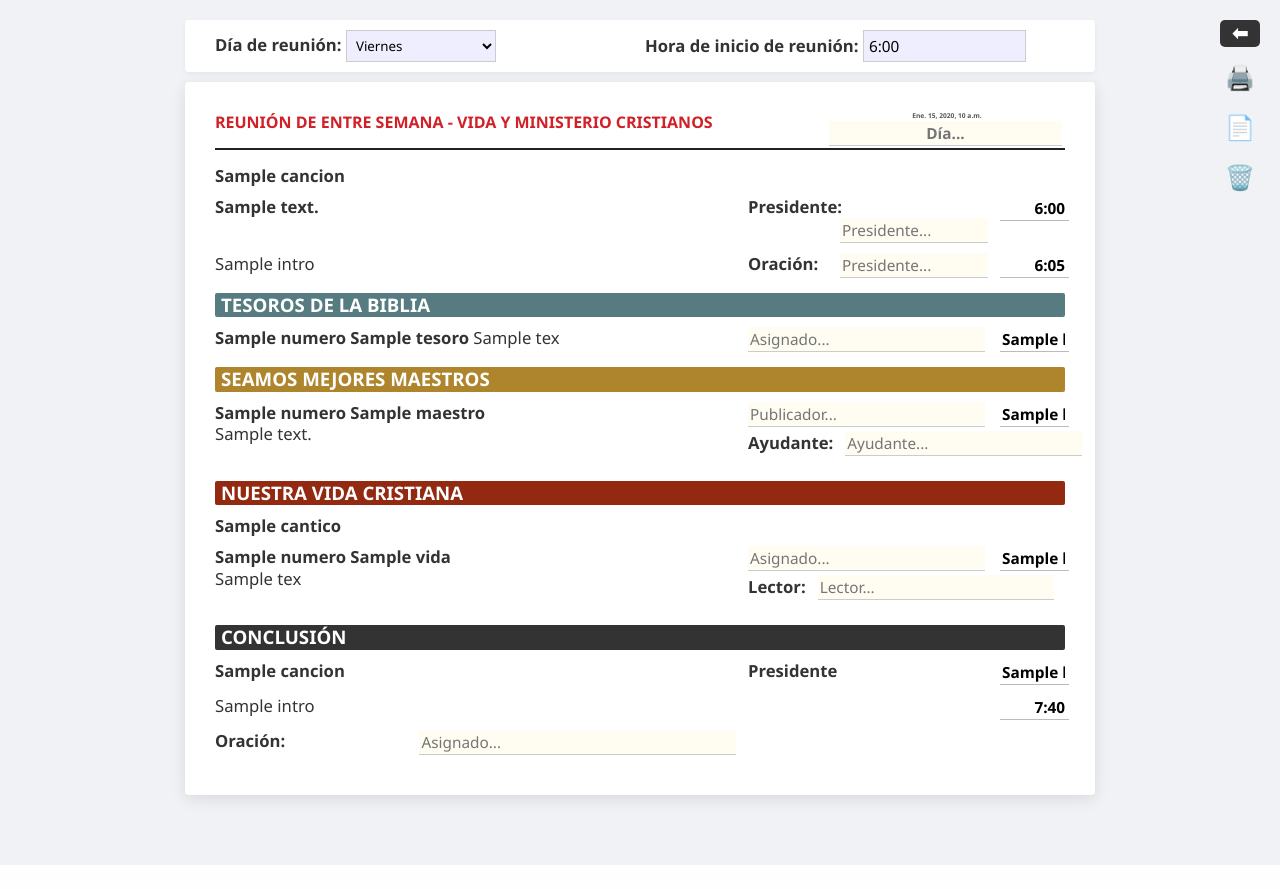
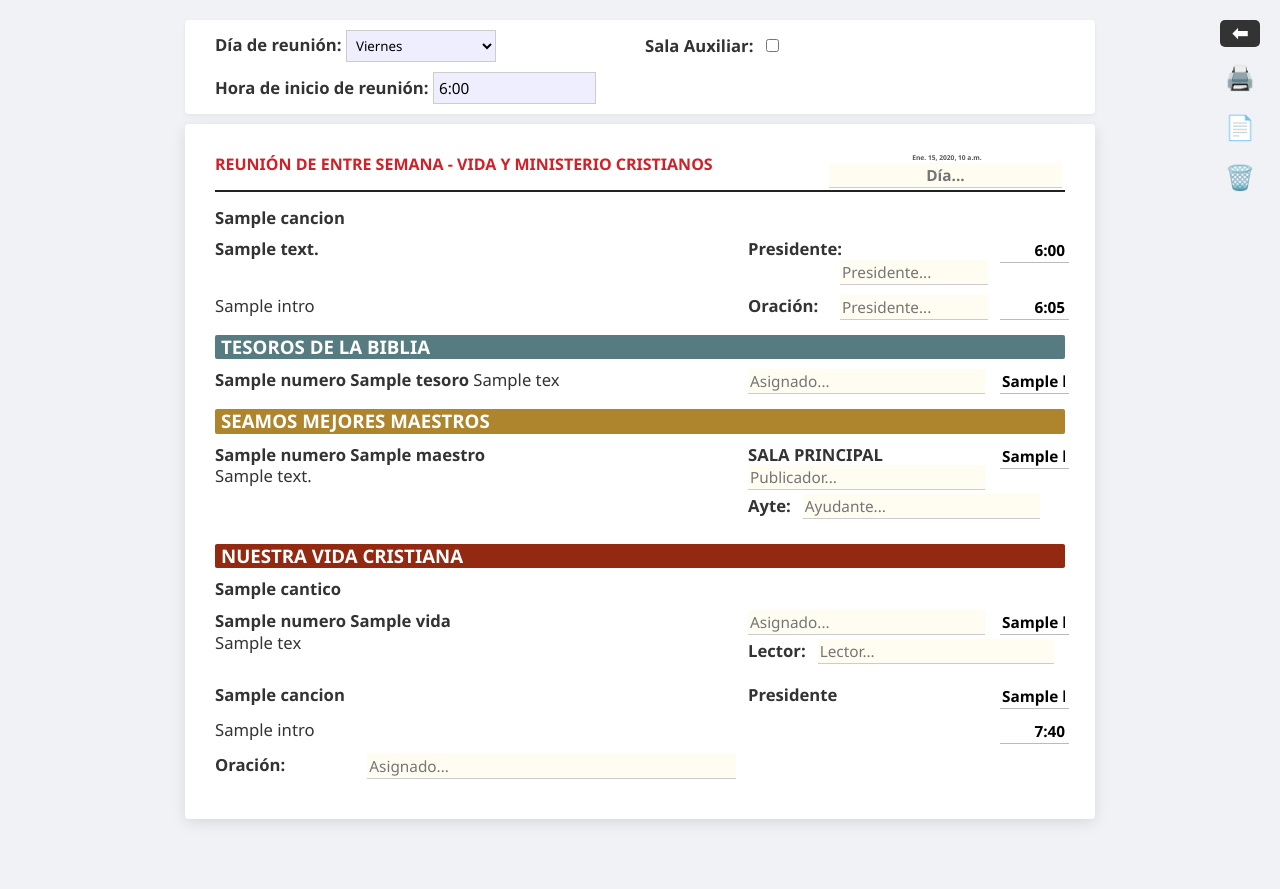
Before and after one commit to andree1804/informesjw, a Django app: template activities/templates/admin/guia_mes_completo.html in a window 1280 px wide. Before the commit the page ends 865 px from the top, so only its background shows below. Run offline with Django 3.2, Linux system fonts and the light colour scheme; the template is opened without the code that fills it: most values are stand-ins (such as "Sample title", 1, 10 or a date in 2020).

Commit message:
cambios VMC

```diff
--- a/activities/templates/admin/guia_mes_completo.html
+++ b/activities/templates/admin/guia_mes_completo.html
@@ -148,6 +243,11 @@
                 </select>
             </div>
             <div>
+                <strong>Sala Auxiliar:</strong>
+                <input type="checkbox" name="auxiliar" id="auxiliar" class="chk-auxiliar" style="width: 5%;">
+            </div>
+
+            <div>
                 <strong>Hora de inicio de reunión:</strong>
                 <input type="text" id="hora-inicio" value="6:00" placeholder="6:00" style="width: 36%!important; background: #eef; border: 1px solid #ccc; padding: 5px; font-family: inherit;">
             </div>
@@ -183,40 +283,89 @@
 
             <div class="bar bg-tesoros">TESOROS DE LA BIBLIA</div>
             {% for p in r.programa.tesoros %}
-            <div class="row">
+            <div class="row" id="row-tesoros">
                 <div>
                     <strong>{{ p.numero }} {{ p.titulo }}</strong>
                     <span class="description">
                         {% if "3." in p.numero %}{{ p.descripcion }}{% else %}{{ p.descripcion|slice:":10" }}{% endif %}
                     </span>
                 </div>
+
+                {% if "3." in p.numero %}
+                <div>
+                    <strong>SALA PRINCIPAL</strong>
                     <input id="t-{{ r.id }}-{{ p.numero }}" class="m-save" type="text" placeholder="Asignado...">
+                </div>
+                {% else %}
+                    <div>
+                        <input id="t-{{ r.id }}-{{ p.numero }}" class="m-save" type="text" placeholder="Asignado...">
+                    </div>
+                {% endif %}
+
+
+                {% if "3." in p.numero %}
+                    <div class="auxiliar" style="display: none;">
+                        <strong>SALA AUXILIAR</strong>
+                        <input class="m-save" id="m1-{{ r.id }}-{{ p.numero }}" type="text" placeholder="Publicador...">
+                    </div>
+                {% elif "2." in p.numero %}
+                    <div class="auxiliar" style="display: none;">
+                        <strong>PRESIDENTE</strong>
+                        <input class="m-save" id="m1-{{ r.id }}-{{ p.numero }}" type="text" placeholder="Publicador...">
+                    </div>
+                {% else%}
+                    <div class="auxiliar" style="display: none;"></div>
+                {% endif %}
+                <div>
                     <input type="text" class="time-input" value="{{ p.hora }}">
+                </div>
+
             </div>
             {% endfor %}
 
             <div class="bar bg-maestros">SEAMOS MEJORES MAESTROS</div>
             {% for p in r.programa.maestros %}
-            <div class="row">
+            <div class="row" id="row-maestros">
                 <div>
                     <span class="titulo-punto">{{ p.numero }} {{ p.titulo }}</span>
                     <span class="description">{{ p.descripcion }}</span>
                 </div>
+                <div class="principal">
                     {% if  "Discurso" in p.titulo or "Discurso" in p.descripcion %}
                     <div>
                         <input class="m-save" id="discurso-m1-{{ r.id }}-{{ p.numero }}" type="text" placeholder="Publicador...">
                     </div>
                     {% else %}
                     <div>
+                        <strong>SALA PRINCIPAL</strong>
                         <input class="m-save" id="m1-{{ r.id }}-{{ p.numero }}" type="text" placeholder="Publicador...">
                         <div class="row">
-                        <div style="margin-top: 5px;"><strong>Ayudante: </strong></div>
+                            <div style="margin-top: 5px;"><strong>Ayte: </strong></div>
                             <div>
                                 <input class="m-save" id="m2-{{ r.id }}-{{ p.numero }}" type="text" placeholder="Ayudante..." style="margin-top: 4px;">
                             </div>
                         </div>
                     </div>
                     {% endif %}
+                </div>
+                <div class="auxiliar" style="display: none;">
+                    {% if "Discurso" in p.titulo or "Discurso" in p.descripcion %}
+                        <div>
+                            <input class="m-save" id="discurso-m1-{{ r.id }}-{{ p.numero }}" type="text" placeholder="Publicador...">
+                        </div>
+                    {% else %}
+                        <div>
+                            <strong>SALA AUXILIAR</strong>
+                            <input class="m-save" id="m1-{{ r.id }}-{{ p.numero }}" type="text" placeholder="Publicador...">
+                            <div class="row">
+                                <div style="margin-top: 5px;"><strong>Ayte: </strong></div>
+                                <div>
+                                    <input class="m-save" id="m2-{{ r.id }}-{{ p.numero }}" type="text" placeholder="Ayudante..." style="margin-top: 4px;">
+                                </div>
+                            </div>
+                        </div>
+                    {% endif %}
+                </div>
                 <input type="text" class="time-input" value="{{ p.hora }}">
             </div>
             {% endfor %}
@@ -250,7 +399,7 @@
             </div>
             {% endfor %}
 
-            <div class="bar" style="background-color: #333 !important;">CONCLUSIÓN</div>
+
             <div class="row">
                 <div><strong>{{ r.programa.conclusion.cancion }}</strong></div>
                 <strong>Presidente</strong>
@@ -262,7 +411,7 @@
                 <input type="text" class="time-input" value="7:40">
             </div>
             <div class="row">
-                <div><strong>Oración: </strong><input class="m-save" id="ora2-{{ r.id }}" style="float: right; width: 60%;" type="text" placeholder="Asignado..."></div>
+                <div><strong>Oración: </strong><input class="m-save" id="ora2-{{ r.id }}" style="float: right; width: 70%!important;" type="text" placeholder="Asignado..."></div>
             </div>
         </div>
         {% endfor %}
@@ -304,6 +453,25 @@
         const masterInput = document.getElementById('master-dia-control');
         const horaInicioInput = document.getElementById('hora-inicio');
 
+document.addEventListener('change', function(event) {
+    if (event.target && event.target.classList.contains('chk-auxiliar')) {
+        const estaMarcado = event.target.checked;
+
+        // 1. Alterna la clase 'row-maestros' en TODOS los elementos con clase .row-maestros-target (o la clase contenedora)
+        const todosLosMaestros = document.querySelectorAll('#row-maestros, #row-tesoros, .row-maestros');
+        todosLosMaestros.forEach(function(div) {
+            div.classList.toggle('row-maestros', estaMarcado);
+        });
+
+        // 2. Controla la visibilidad de TODOS los divs .auxiliar
+        const divsAuxiliares = document.querySelectorAll('.auxiliar');
+        const estadoVisibilidad = estaMarcado ? 'block' : 'none';
+
+        divsAuxiliares.forEach(function(div) {
+            div.style.display = estadoVisibilidad;
+        });
+    }
+});
         // --- LÓGICA DE HORARIOS CORREGIDA ---
         let ultimaHoraBase = "6:00"; // Siempre partimos de que el HTML tiene base 6:00
 
```
Also changed, not shown: other parts of activities/templates/admin/guia_mes_completo.html (+113 -18 lines), core/admin.py (+50 -202 lines). Lines whose indentation alone changed are shown as unchanged.
